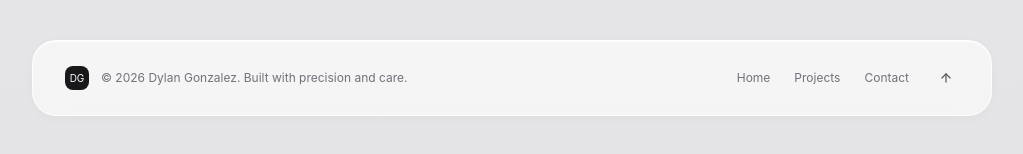
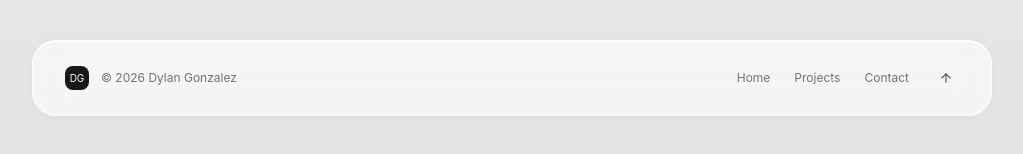
Before and after one commit to dylan-gonzalez/portfolio-v2, a plain HTML site: page index.html in a window 1280 px wide. Shown: the part 3383-3537 px from the top of the page, without its empty margins (128-1151 px from the left). Drawn offline with nearby package versions, Linux system fonts and the light colour scheme.

Commit message:
Remove 'Built with precision and care' from footers

```diff
--- a/index.html
+++ b/index.html
@@ -349,7 +349,7 @@
         <div class="w-6 h-6 rounded-lg bg-zinc-900 text-white flex items-center justify-center font-normal text-[10px]">
           DG
         </div>
-        <span>&copy; <span id="current-year"></span> Dylan Gonzalez. Built with precision and care.</span>
+        <span>&copy; <span id="current-year"></span> Dylan Gonzalez</span>
       </div>
 
       <div class="flex items-center gap-6 font-normal">
```
Also changed, not shown: projects.html (+1 -1 lines).
